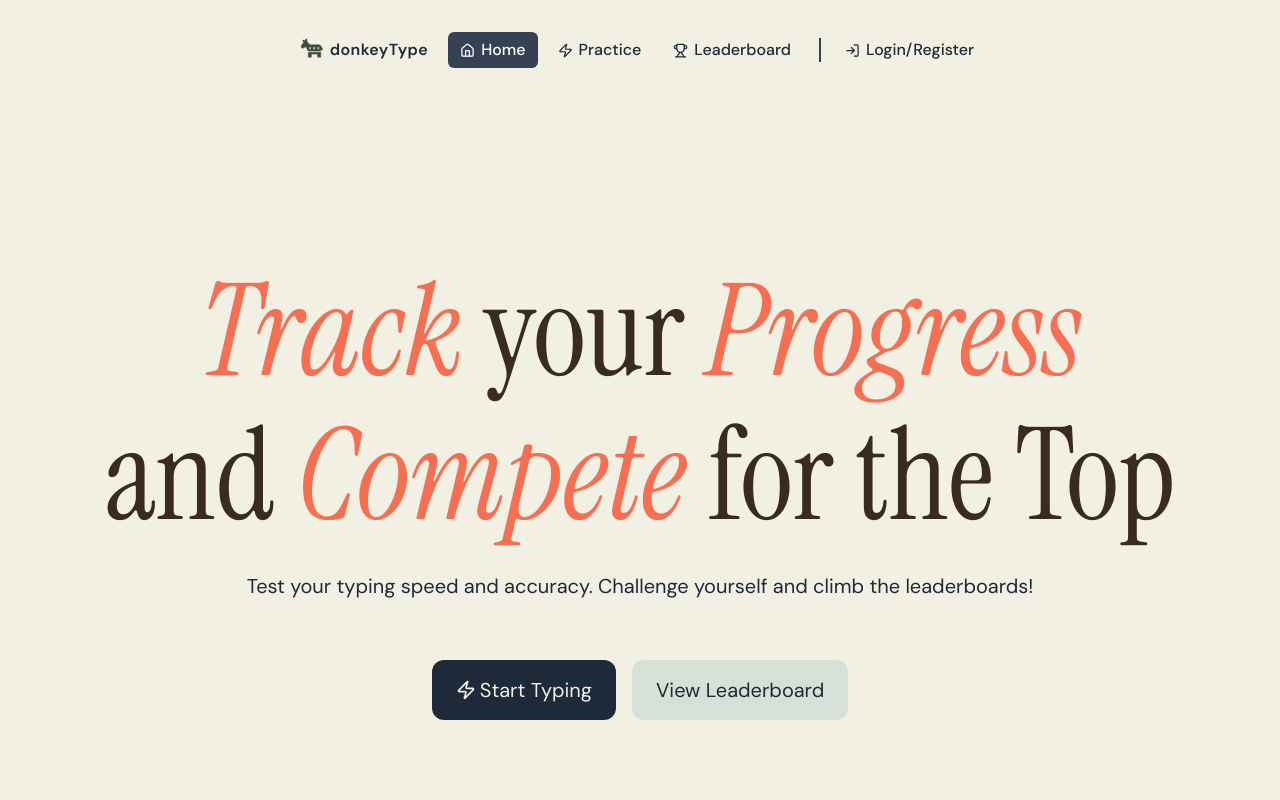
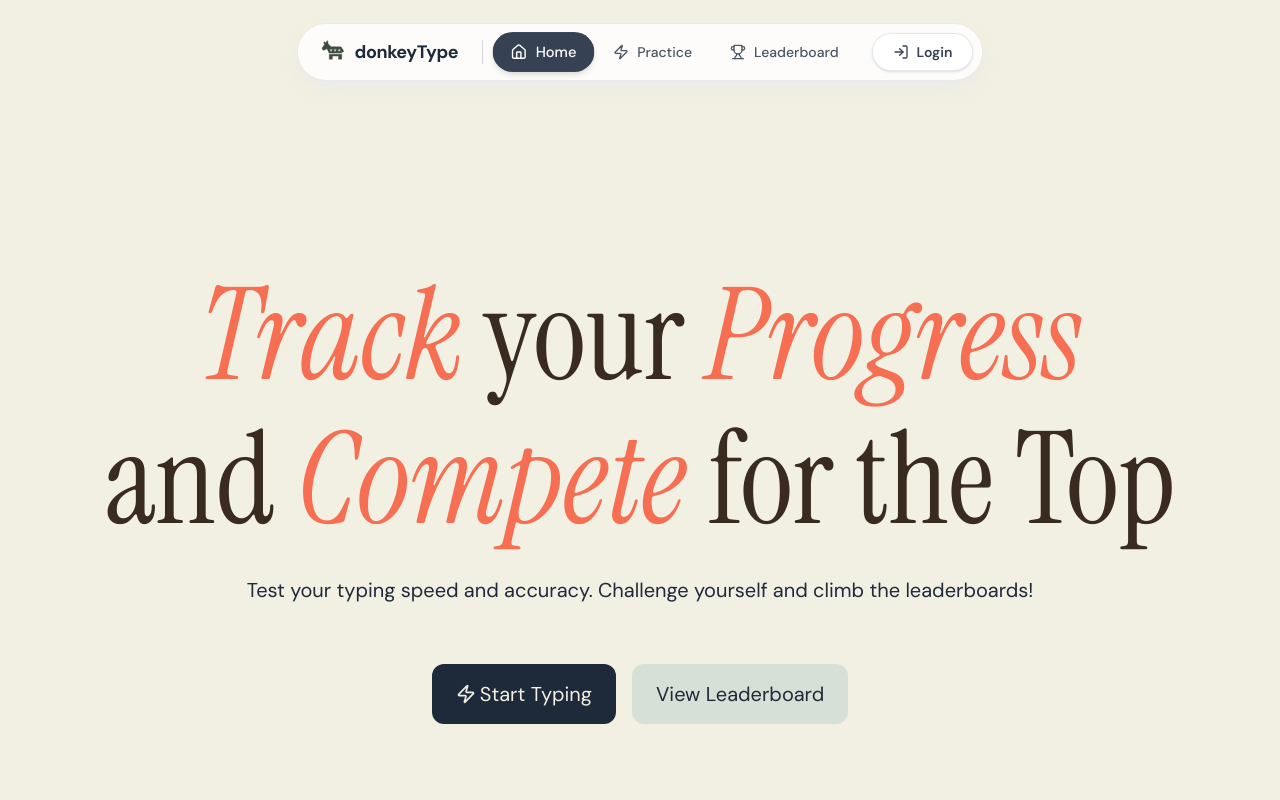
Before and after one commit to 0x-mayank/DonkeyTypeV2, a React (Vite) app: page / in a window 1280 px wide. Shown: the top 800 px of the page. Built offline with nearby package versions, Linux system fonts and the light colour scheme.

Commit message:
navbar redesign

```diff
--- a/src/components/Navbar.jsx
+++ b/src/components/Navbar.jsx
@@ -1,75 +1,72 @@
-import React from 'react'
-import { NavLink, Link } from 'react-router-dom'
-import { Home, Trophy, LogIn, Zap,} from 'lucide-react'
+import React from 'react';
+import { NavLink } from 'react-router-dom'
+import { Home, Trophy, LogIn, Zap } from 'lucide-react'
 import Logo from '../assets/logo.svg'
-import { useAuth } from "../context/AuthContext";
+import { useAuth } from "../context/AuthContext"
 import UserMenu from "./UserMenu"
 
 export default function Navbar() {
-  const {user, logout} = useAuth();
+  const { user, logout } = useAuth();
+  const getLinkClasses = ({isActive}) =>
+    `group flex items-center gap-2 px-4 py-2 text-sm font-medium rounded-full transition-all duration-300 ease-out border border-transparent
+    ${
+      isActive? "bg-gray-700 text-white shadow-md scale-105" : "text-gray-600 hover:bg-gray-100 hover:text-gray-900 hover:border-gray-200 "
+    }`;
 
   return (
-    <div className="w-full flex justify-center py-6 font-display">
-      <nav className="flex items-center gap-2 rounded-xl px-5 py-2">
-        <div className="flex items-center gap-1 mr-3">
-          <img src={Logo} alt="logo" className="w-7 h-auto mb-1" />
-          <span className="font-semibold text-gray-800 text-m tracking-wide select-none">
+    <div className="w-full flex justify-center py-6 font-display sticky top-0 z-50">
+      <nav className="flex items-center gap-1 rounded-full px-2 py-2 bg-white/80 backdrop-blur-md border border-white/20 shadow-lg shadow-gray-200/50 ring-1 ring-gray-200/50">
+
+        <div className="flex items-center gap-2 pr-4 pl-3 group cursor-default">
+          <img
+            src={Logo}
+            alt="logo"
+            className="w-7 h-auto mb-1 transition-transform duration-500 ease-in-out group-hover:rotate-12 group-hover:scale-110"
+          />
+          <span className="font-bold text-gray-800 text-lg tracking-tight select-none transition-colors duration-300 group-hover:text-black">
             donkeyType
           </span>
         </div>
 
-        <NavLink
-          to="/"
-          className={({ isActive }) =>
-            `flex items-center gap-1.5 px-3 py-1.5 rounded-md text-m font-medium transition-colors ${
-              isActive ? "bg-gray-700 text-white" : "text-gray-800 hover:bg-gray-200"
-            }`
-          }
-        >
-          <Home size={15} strokeWidth={2} /> Home
+        <div className="h-6 w-px bg-gray-300 mx-1 rounded-full" />
+
+        <div className="flex items-center gap-1 px-1">
+          <NavLink to="/" className={getLinkClasses}>
+            <Home size={16} strokeWidth={2} className="transition-transform duration-300 group-hover:scale-105" />
+            Home
           </NavLink>
 
-        <NavLink
-          to="/test"
-          className={({ isActive }) =>
-            `flex items-center gap-1.5 px-3 py-1.5 rounded-md text-m font-medium transition-colors ${
-              isActive ? "bg-gray-700 text-white" : "text-gray-800 hover:bg-gray-200"
-            }`
-          }
-        >
-          <Zap size={15} strokeWidth={2} />
+          <NavLink to="/test" className={getLinkClasses}>
+            <Zap size={16} strokeWidth={2} className="transition-transform duration-300 group-hover:scale-105" />
             Practice
           </NavLink>
 
-        <NavLink
-          to="/leaderboard"
-          className={({ isActive }) =>
-            `flex items-center gap-1.5 px-3 py-1.5 rounded-md text-m font-medium transition-colors ${
-              isActive ? "bg-gray-700 text-white" : "text-gray-800 hover:bg-gray-200"
-            }`
-          }
-        >
-          <Trophy size={15} strokeWidth={2} />
+          <NavLink to="/leaderboard" className={getLinkClasses}>
+            <Trophy size={16} strokeWidth={2} className="transition-transform duration-300 group-hover:scale-105" />
             Leaderboard
           </NavLink>
+        </div>
 
-        <div className="h-6 w-0.5 bg-gray-700 mx-2" />
-
+        <div className="pl-2">
           {user ? (
+            <div className="transition-all duration-300 hover:scale-105">
                <UserMenu user={user} onLogout={logout} />
+            </div>
           ) : (
             <NavLink
               to="/login"
               className={({ isActive }) =>
-              `flex items-center gap-1.5 px-2 py-1.5 rounded-md text-m font-medium ${
-                isActive ? "bg-gray-700 text-white" : "text-gray-800 hover:bg-gray-200"
+                `flex items-center gap-2 px-5 py-2 text-sm font-semibold rounded-full transition-all duration-300 ease-out shadow-sm
+                ${
+                  isActive? "bg-gray-700 text-white": "bg-white text-gray-700 border border-gray-200 hover:bg-gray-50 hover:text-black hover:shadow-md hover:-translate-y-0.5"
                 }`
               }
             >
-            <LogIn size={15} strokeWidth={2} />
-            Login/Register
+              <LogIn size={16} strokeWidth={2} />
+              Login
             </NavLink>
           )}
+        </div>
       </nav>
     </div>
   );
```
Lines whose indentation alone changed are shown as unchanged.
